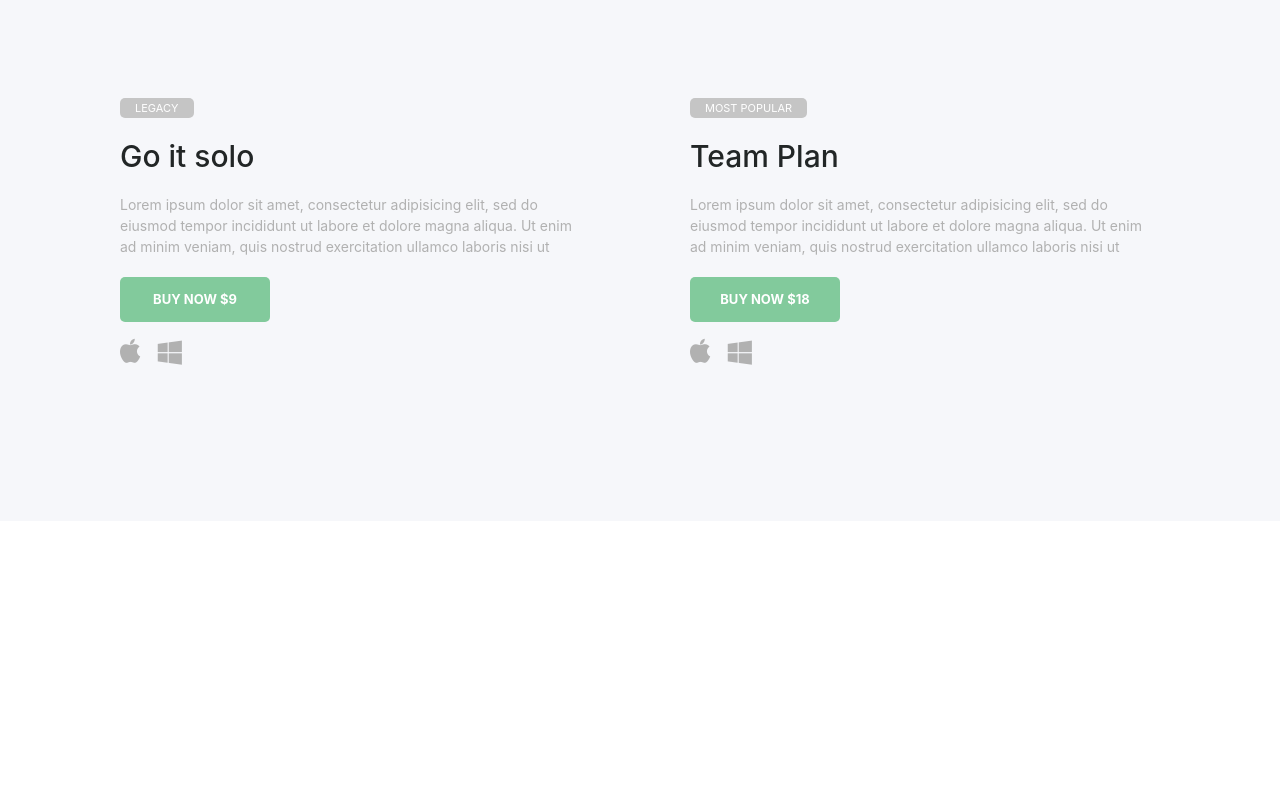
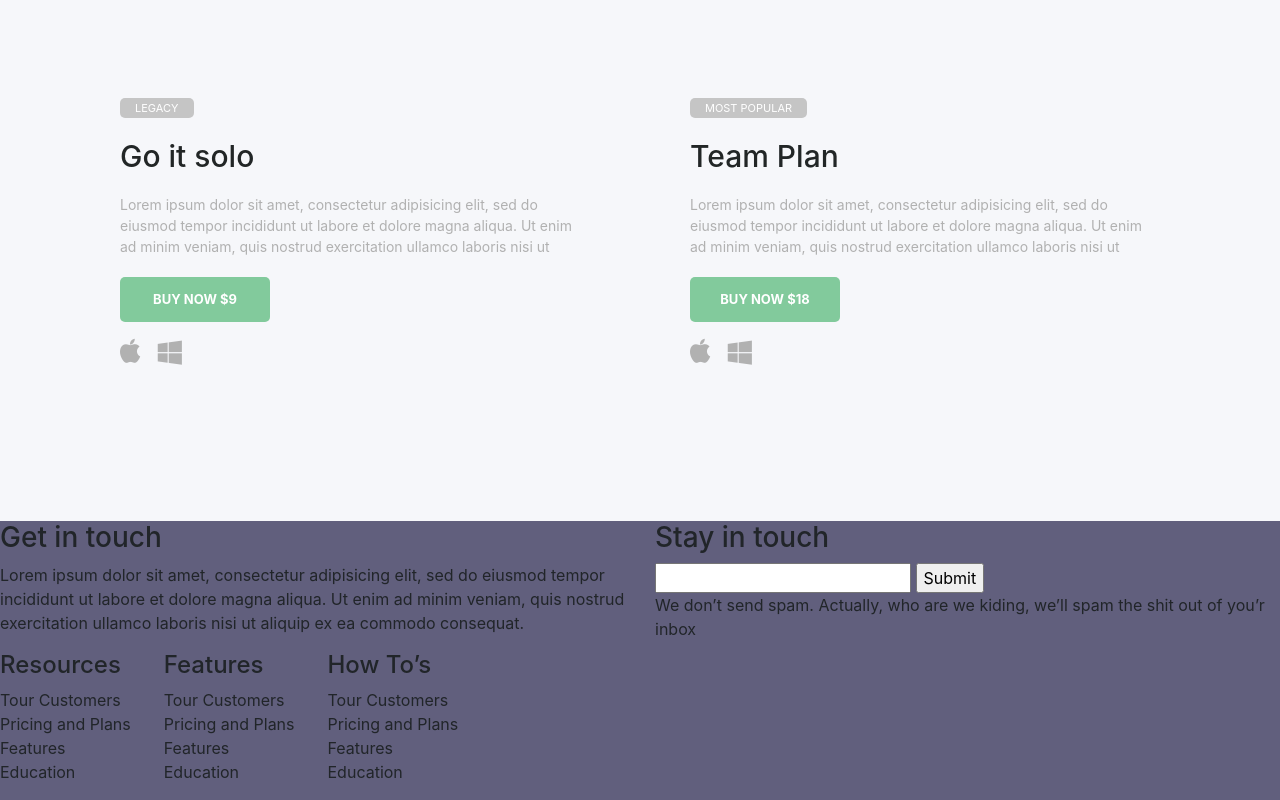
Before and after one commit to MrTiZel/Take, a website: page public/index.html in a window 1280 px wide. Shown: the part 3583-4383 px from the top of the page. Before the commit the page ends 4104 px from the top, so only its background shows below. Drawn offline with nearby package versions, Linux system fonts and the light colour scheme.

Commit message:
butin done update and footer set

```diff
--- a/public/index.html
+++ b/public/index.html
@@ -137,7 +137,7 @@
         </section>
         <section id="buying">
             <div class="container">
-                <div class="row justify-content-between">
+                <div class="row justify-content-md-between justify-content-center">
                     <article class="solo col-md col-">
                         <span>Legacy</span>
                         <h2>Go it solo</h2>
@@ -161,6 +161,38 @@
                 </div>
             </div>
         </section>
+        <footer id="mainFooter">
+            <div class="contaner">
+                <div class="row">
+                    <div class="col-md order-md-1 order-2">
+                        <h3>Get in touch</h3>
+                        <p>Lorem ipsum dolor sit amet, consectetur adipisicing elit, sed do eiusmod tempor incididunt ut labore et dolore magna aliqua. Ut enim ad minim veniam, quis nostrud exercitation ullamco laboris nisi ut aliquip ex ea commodo consequat. </p>
+                        <div class="row">
+                            <div class="col-3">
+                                <h4>Resources</h4>
+                                <p>Tour Customers Pricing and Plans  Features Education</p>
+                            </div>
+                            <div class="col-3">
+                                <h4>Features</h4>
+                                <p>Tour Customers Pricing and Plans  Features Education</p>
+                            </div>
+                            <div class="col-3">
+                                <h4>How To’s</h4>
+                                <p>Tour Customers Pricing and Plans  Features Education</p>
+                            </div>
+                        </div>
+                    </div>
+                    <div class="col-md order-md-2 order-1">
+                        <h3>Stay in touch</h3>
+                        <div class="sendMail">
+                            <input type="text">
+                            <input type="submit">
+                        </div>
+                        <p>We don’t send spam. Actually, who are we kiding, we’ll spam the shit out of you’r inbox</p>
+                    </div>
+                </div>
+            </div>
+        </footer>
     <!-- Подключение JQuery библеотеки -->
     <script type="text/javascript" src="https://code.jquery.com/jquery-3.3.1.min.js"></script>
     <script type="text/javascript" src="js/bootstrap.js"></script>
--- a/src/scss/buying.scss
+++ b/src/scss/buying.scss
@@ -4,10 +4,9 @@
 #buying{
 background: $bgColor5;
     .container{
-
+        @include containerWidth;
         .row{
-            padding-top: 100px;
-            padding-bottom: 100px;
+            padding: 100px 15px 100px 15px;
             .solo, .team{
                 display: block;
                 max-width: 570px;
--- a/src/scss/footer.scss
+++ b/src/scss/footer.scss
@@ -1,2 +1,12 @@
 @import "partials/params";
 @import "partials/mixins";
+
+#mainFooter{
+    background: $bgColor3;
+    width: 100%;
+
+    .container{
+
+        .row{}
+    }
+}
```
Also changed, not shown: public/css/main.min.css, src/scss/partials/_mixins.scss (line endings or trailing spaces).
